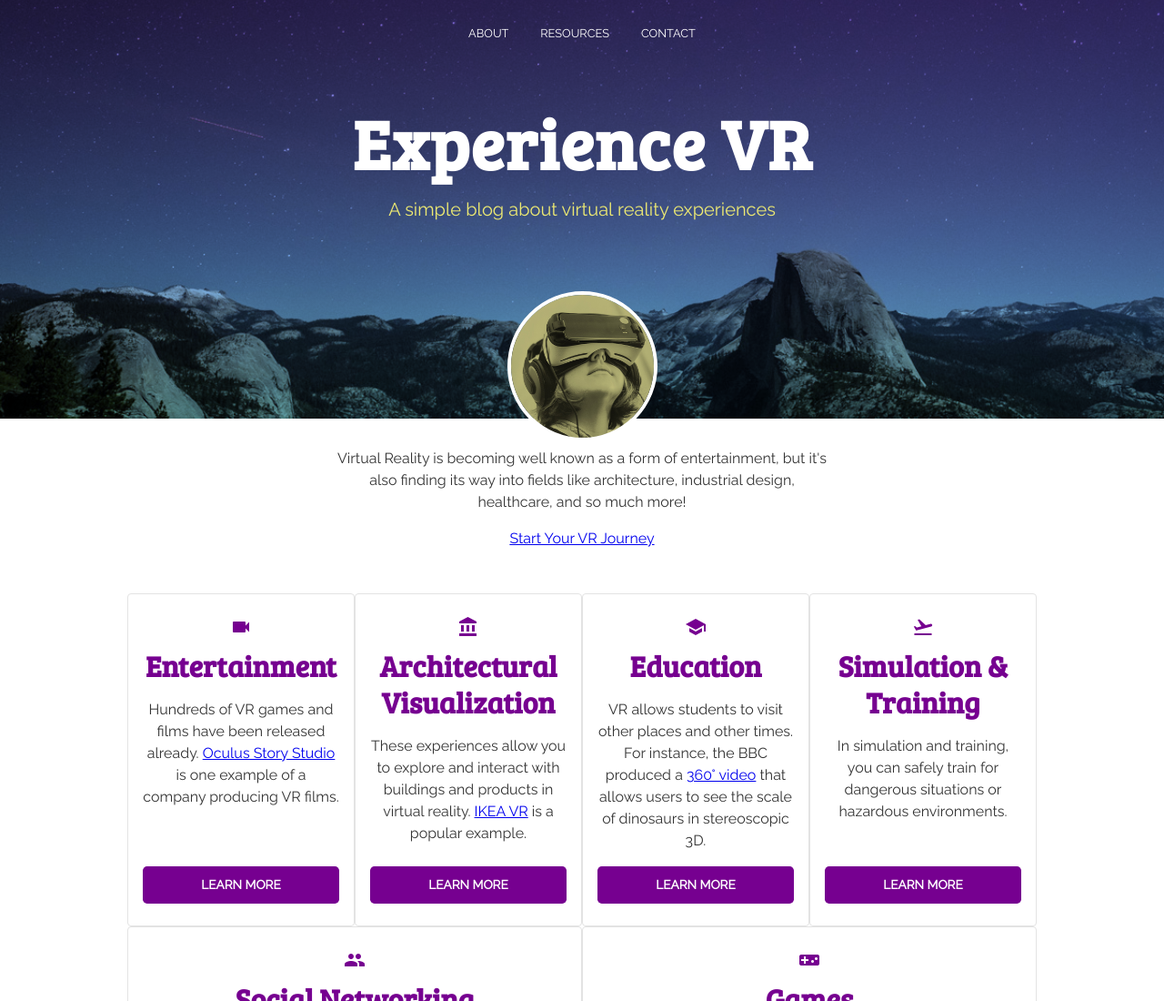
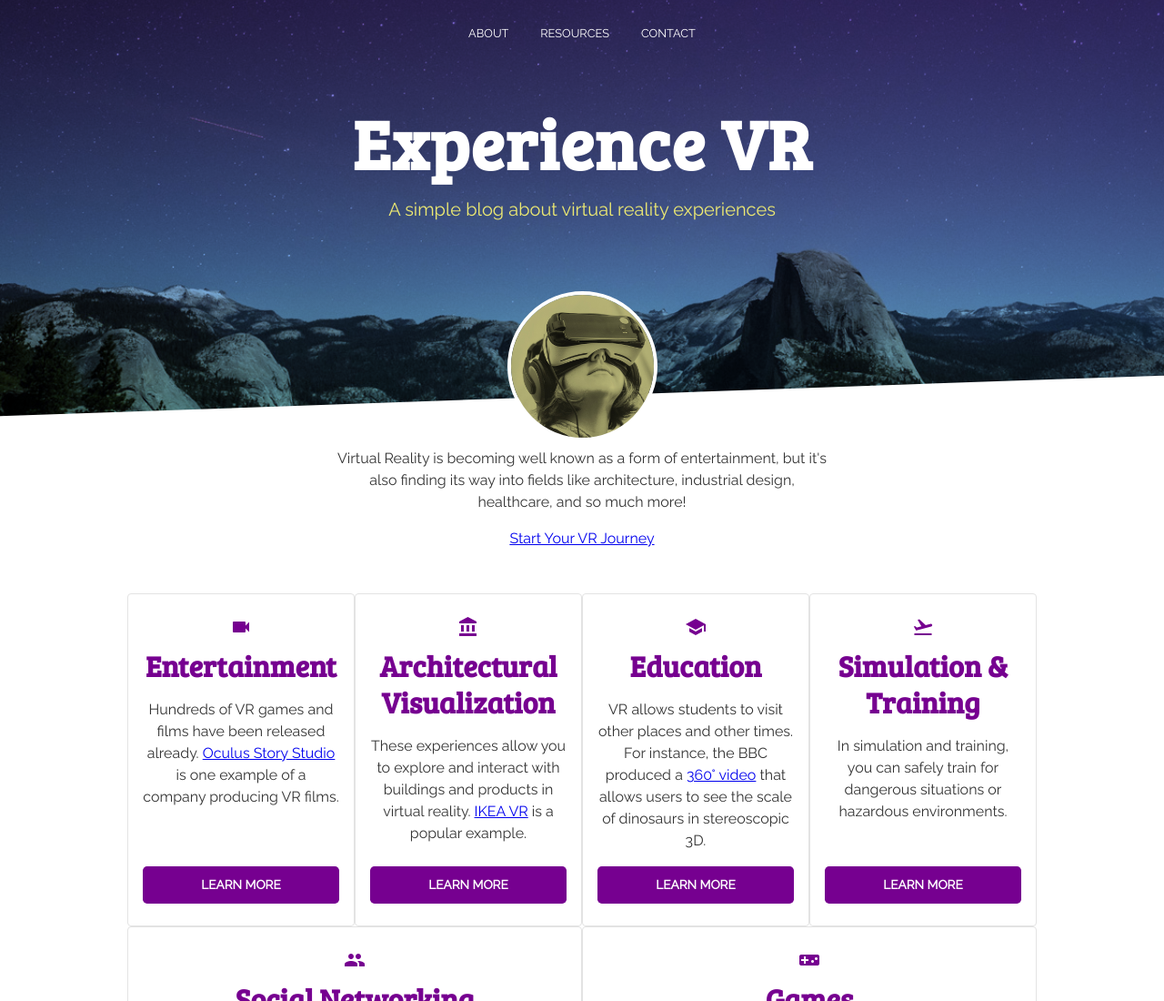
Before and after one commit to MairyBajwa/Working-With-Sass, a plain HTML site: page index.html in a window 1280 px wide. Shown: the top 1100 px of the page at 91% size. Drawn offline with Linux system fonts and the light colour scheme.

Commit message:
Added CSS to the header
added some pre-defined project css to the main-header section to give it a skew value of -2deg on Y axis.

```diff
--- a/scss/style.scss
+++ b/scss/style.scss
@@ -42,6 +42,17 @@ header {
   background: linear-gradient($color-header-gr, $color-header-grlight), url('../img/bg.jpg') no-repeat;
   background-blend-mode: multiply;
   background-size: cover;
+  position: relative;
+}
+header::after {
+  content: '';
+  display: block;
+  width: 100%;
+  height: 50px;
+  position: absolute;
+  transform: skewY(-2deg);
+  background-color: $color-white;
+  bottom: -25px;
 }
 
 header h1 {
```
Also changed, not shown: css/style.css.
